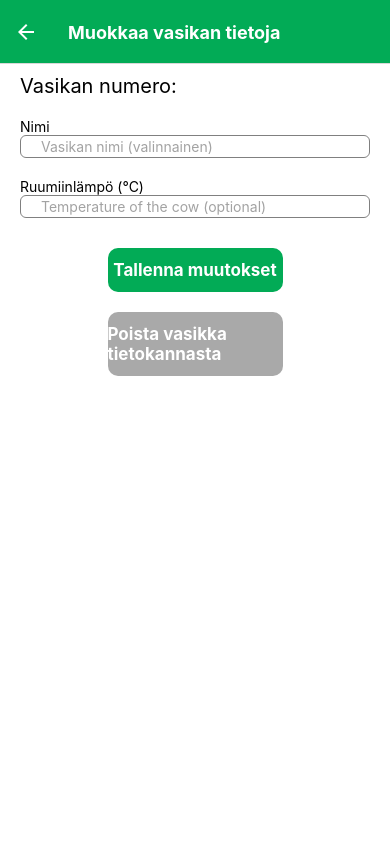
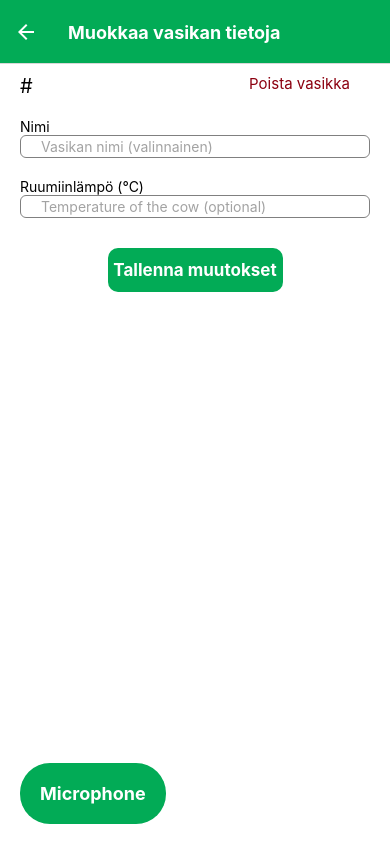
Before and after one commit to n0vimi00/neuvolakortti, a React Native app: screen /Individual in a window 390 px wide. Built offline with nearby package versions, Linux system fonts and the light colour scheme; no server answers; the database is empty.

Commit message:
more styling

```diff
--- a/screens/Home.js
+++ b/screens/Home.js
@@ -79,7 +79,7 @@ export default function Home({navigation}) {
 
 
 
-    <RightFAB title="Camera" onPress={() => navigation.navigate('Camera', {keys: cowKeys, cowList: cowList})} />
+    <RightFAB title="Camera" onPress={() => navigation.navigate('Camera')} />
     <LeftFAB title="Microphone" onPress={() => alert('Pressed Microphone')} />
 
     </View>
--- a/screens/Individual.js
+++ b/screens/Individual.js
@@ -4,6 +4,7 @@ import {db, ROOT_REF} from '../firebase/Config';
 import { ref, update } from "firebase/database";
 import Radiobutton from '../components/Radiobutton';
 import styles from '../style';
+import LeftFAB from '../components/LeftFAB';
 
 export default function Individual({navigation, route}) {
     const [currentCow, setCurrentCow] = useState([]);
@@ -75,7 +76,17 @@ export default function Individual({navigation, route}) {
 
     return (
         <View style={styles.main}>
-            <Text style={styles.header}>Vasikan numero: {index}</Text>
+            <View style={styles.titleRow}>
+                <Text style={styles.header}># {index}</Text>
+                <View style={{justifyContent: 'flex-end',position: "absolute", right: 20,}}>
+                    <Text style={{fontSize: 15, color: '#8c0010'}} onPress={() => removeThisCow()}>Poista vasikka</Text>
+                </View>
+
+                {/* <TouchableOpacity style={styles.grayButton} onPress={() => removeThisCow()}>
+                    <Text style={styles.buttonText}>Poista vasikka tietokannasta</Text>
+                </TouchableOpacity> */}
+
+            </View>
 
         <ScrollView style={styles.formArea}>
         <Text style={styles.textInputLabel}>Nimi</Text>
@@ -92,14 +103,19 @@ export default function Individual({navigation, route}) {
             <Radiobutton options={tremblingOptions} value={trembling}
                 onPress={(value) => {setTrembling(value)}} /> */}
 
-            <TouchableOpacity style={styles.customButton} onPress={() => saveChanges()}>
-                <Text style={styles.buttonText}>Tallenna muutokset</Text>
-            </TouchableOpacity>
-            <TouchableOpacity style={styles.grayButton} onPress={() => removeThisCow()}>
-                <Text style={styles.buttonText}>Poista vasikka tietokannasta</Text>
-            </TouchableOpacity>
+
+
+
+            {/* <RightFAB title="Camera" onPress={() => navigation.navigate('Camera')} /> */}
+        <TouchableOpacity style={styles.customButton} onPress={() => saveChanges()}>
+            <Text style={styles.buttonText}>Tallenna muutokset</Text>
+        </TouchableOpacity>
 
             </ScrollView>
+
+
+            <LeftFAB title="Microphone" onPress={() => alert('Pressed Microphone')} />
+
         </View>
     )
 }
--- a/screens/NewCow.js
+++ b/screens/NewCow.js
@@ -3,6 +3,7 @@ import {Text,View,StyleSheet,Button,TouchableOpacity, TextInput, Alert, ScrollVi
 import {db, ROOT_REF} from '../firebase/Config';
 import { ref, set } from "firebase/database";
 import styles from '../style'
+import LeftFAB from '../components/LeftFAB';
 
 export default function Home({navigation, route}) {
 
@@ -133,6 +134,8 @@ export default function Home({navigation, route}) {
             </TouchableOpacity>
         </View>
 
+        {/* <RightFAB title="Camera" onPress={() => navigation.navigate('Camera')} /> */}
+    <LeftFAB title="Microphone" onPress={() => alert('Pressed Microphone')} />
         </View>
     </TouchableWithoutFeedback>
 
--- a/style.js
+++ b/style.js
@@ -14,6 +14,9 @@ const styles = StyleSheet.create({
     },
     rowText: {
 
+    },
+    titleRow: {
+        flexDirection: 'row'
     },
     header: {
         fontSize: 20,
```
